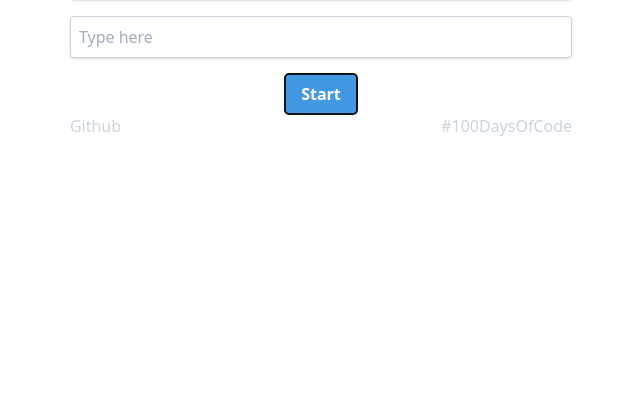
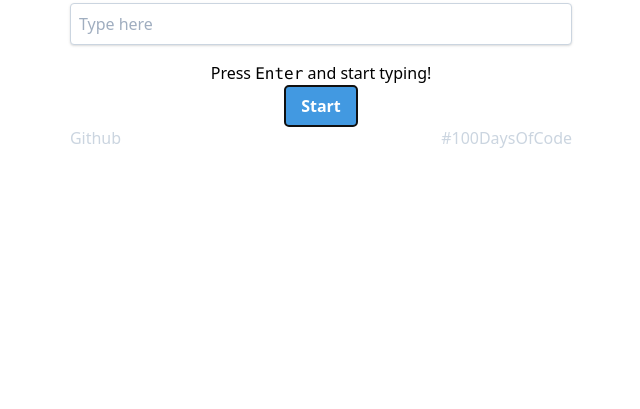
Before and after one commit to narze/pimdeed, an Eleventy site: page index.html in a window 1280 px wide. Shown: the part 391-800 px from the top of the page, without its empty margins (319-959 px from the left). Built offline with nearby package versions, Linux system fonts and the light colour scheme; Eleventy itself is replaced by a stand-in of ours; files that its build step writes are made by us from their sources.

Commit message:
:lipstick: Add message

```diff
--- a/index.html
+++ b/index.html
@@ -15,6 +15,7 @@
       <input x-model="template" disabled class="w-full my-2 py-2 px-2 shadow appearance-none border border-gray-400 rounded border-white rounded focus:outline-none focus:shadow-outline" type="text" name="text" id="text" />
       <input x-ref="typingInput" x-model="input" x-bind:disabled="isFinished()" class="w-full my-2 mb-4 py-2 px-2 shadow appearance-none border border-gray-400 rounded border-white rounded focus:outline-none focus:shadow-outline" x-on:keydown="type($event)" type="text" name="typing-input" id="typing-input" placeholder="Type here">
       <div class="text-center">
+        <template x-if="!started"></template><p>Press <code>Enter</code> and start typing!</p>
         <button x-text="startButtonText()" x-ref="startButton" @click="start()" class="bg-blue-500 hover:bg-blue-700 text-white font-bold py-2 px-4 rounded">
         </button>
       </div>
```
